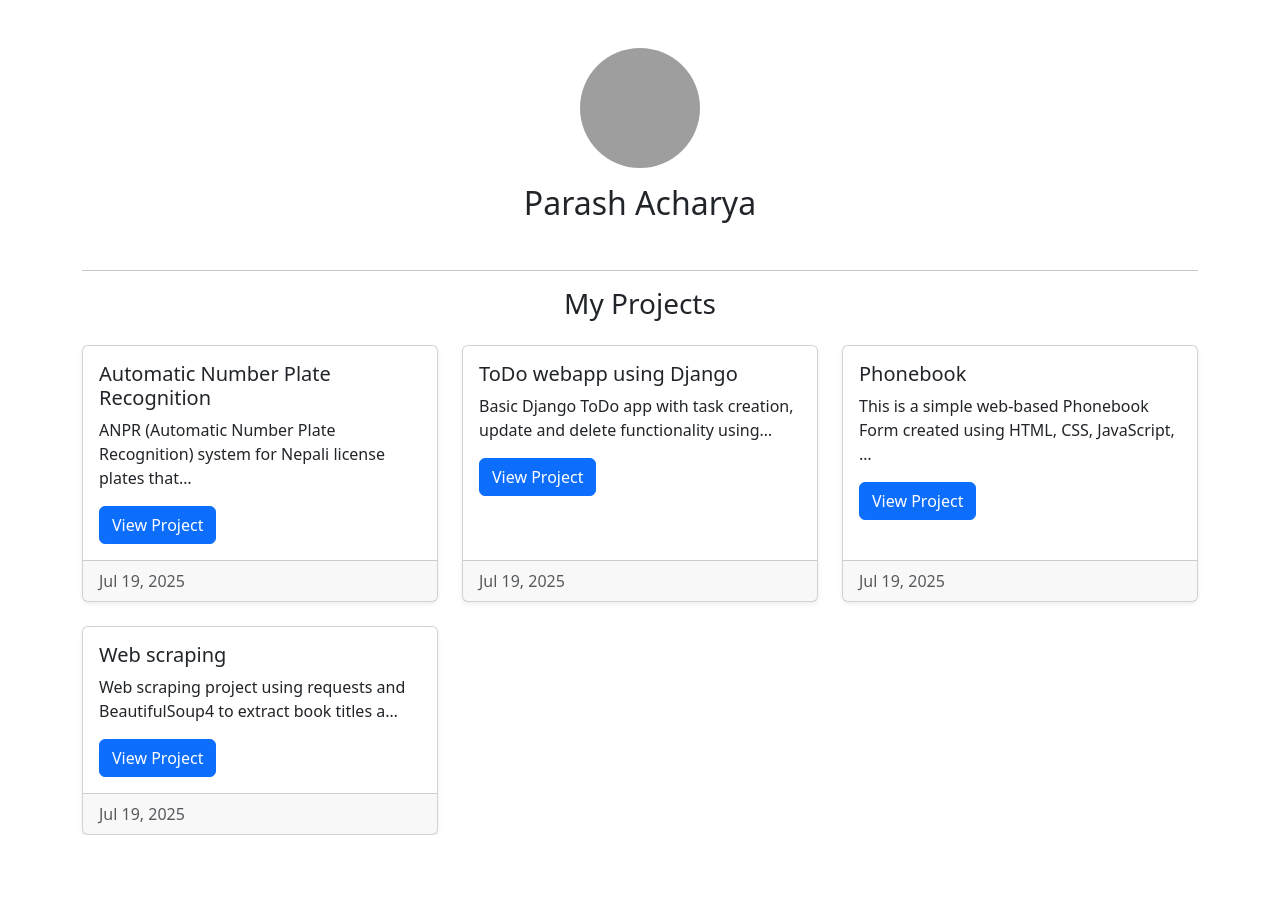
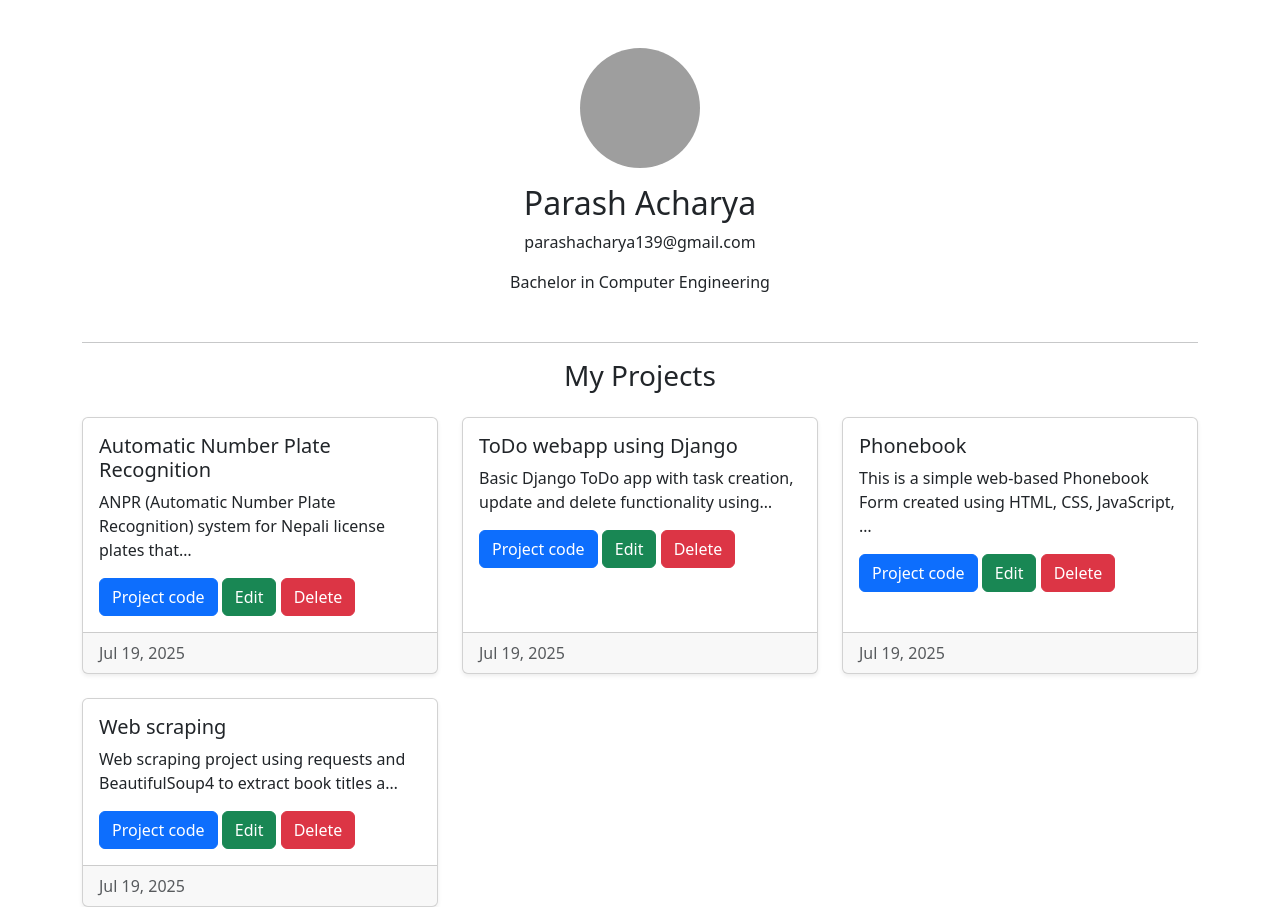
Before and after one commit to parashac/Personal-portfolio-, a Django app: page / in a window 1280 px wide. Before the commit the page ends 835 px from the top, so only its background shows below. Run offline with Django 5.2, Linux system fonts and the light colour scheme; data comes from the database, SQL or seed files in the repository; some libraries are stand-ins or nearby versions; grey boxes are pictures that could not be loaded.

Commit message:
Adding,Editing and Deletions

```diff
--- a/protfolio_app/views.py
+++ b/protfolio_app/views.py
@@ -8,3 +8,6 @@ def protfolio(request):
 def project_list(request):
     projects = Project.objects.all()
     return render(request, 'project_list.html', {'projects': projects})
+def project_edit(request, pk):
+    if request.method == "GET":
+        project = Project.objects.get(pk=pk)
--- a/templates/project_list.html
+++ b/templates/project_list.html
@@ -4,6 +4,8 @@
 <div class="text-center my-5">
     <img src="{% static 'img/profile.JPG' %}" class="rounded-circle" width="120" height="120" alt="Profile Photo">
     <h2 class="mt-3">Parash Acharya</h2>
+    <p>parashacharya139@gmail.com</p>
+    <p>Bachelor in Computer Engineering</p>
 
 </div>
 
@@ -18,7 +20,9 @@
             <div class="card-body">
                 <h5 class="card-title">{{ project.title }}</h5>
                 <p class="card-text">{{ project.description|truncatechars:80 }}</p>
-                <a href="{{ project.link }}"  class="btn btn-primary">View Project</a>
+                <a href="{{ project.link }}"  class="btn btn-primary">Project code</a>
+                <a href="#"  class="btn btn-success">Edit</a>
+                <a href="#"  class="btn btn-danger">Delete</a>
             </div>
             <div class="card-footer text-muted">
                 {{ project.created_at|date:"M d, Y" }}
```
Also changed, not shown: protfolio_app/forms.py (added, +8 -0 lines).
